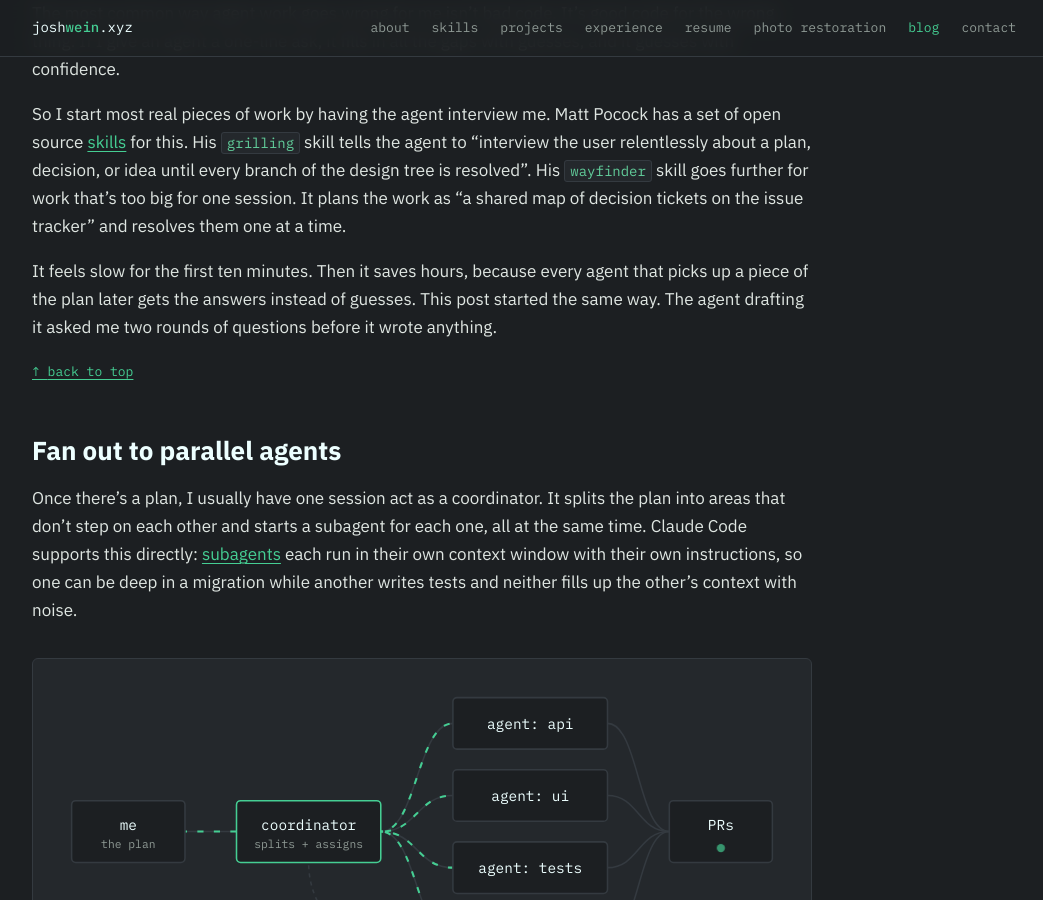
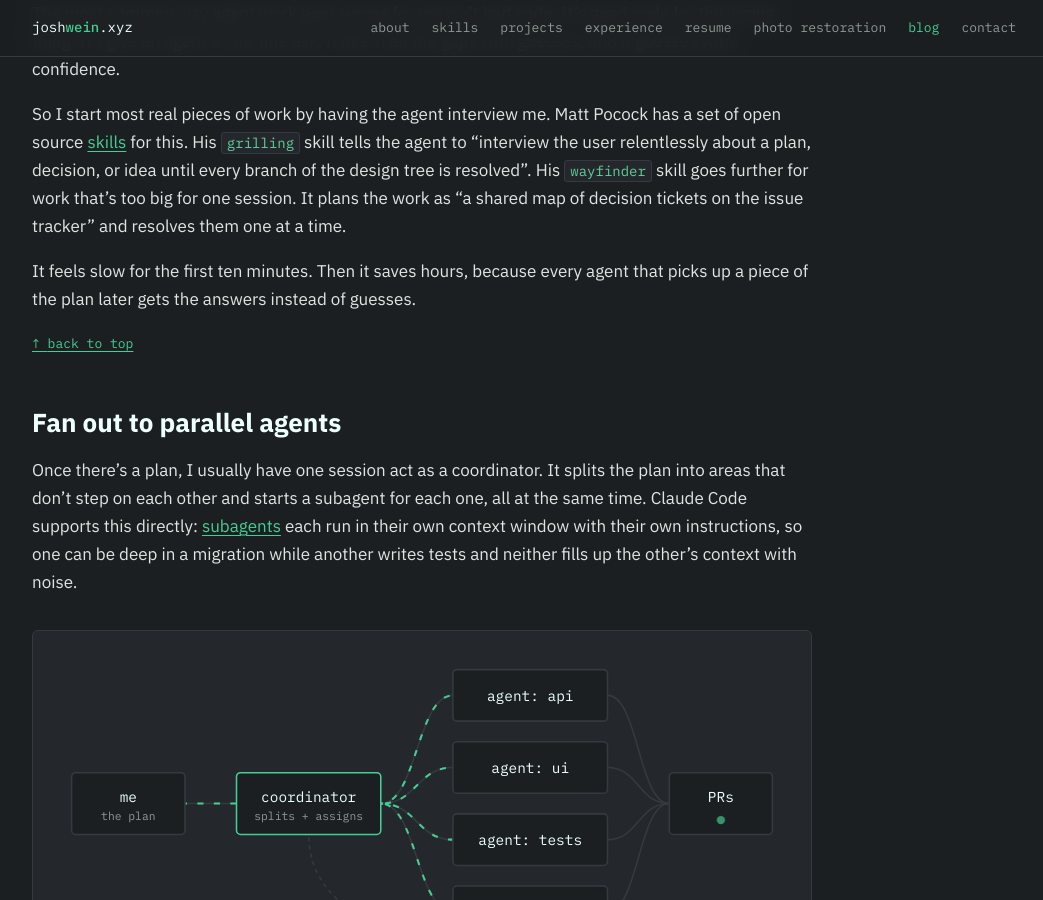
Before and after one commit to JoshWein/blog, a Jekyll site: the page built from _posts/2026-11-21-multi-agent-workflows.md, in a window 1280 px wide and 900 px high, scrolled down 1553 px. Shown: the whole window, without its empty margins (116-1159 px from the left). Built offline with Jekyll 4.4.1, drawn with Linux system fonts in a browser that asks for light colours; comment, search, counter and statistics services are not loaded.

Commit message:
Trim the grilling section
Co-Authored-By: Claude Opus 5.5 <noreply@anthropic.com>
Claude-Session: https://claude.ai/code/session_01HtAirmGQyAcmjJao62wzYe

```diff
--- a/_posts/2026-11-21-multi-agent-workflows.md
+++ b/_posts/2026-11-21-multi-agent-workflows.md
@@ -36,7 +36,7 @@ The most common way agent work goes wrong for me isn't bad code. It's good code
 
 So I start most real pieces of work by having the agent interview me. Matt Pocock has a set of open source [skills](https://github.com/mattpocock/skills) for this. His `grilling` skill tells the agent to "interview the user relentlessly about a plan, decision, or idea until every branch of the design tree is resolved". His `wayfinder` skill goes further for work that's too big for one session. It plans the work as "a shared map of decision tickets on the issue tracker" and resolves them one at a time.
 
-It feels slow for the first ten minutes. Then it saves hours, because every agent that picks up a piece of the plan later gets the answers instead of guesses. This post started the same way. The agent drafting it asked me two rounds of questions before it wrote anything.
+It feels slow for the first ten minutes. Then it saves hours, because every agent that picks up a piece of the plan later gets the answers instead of guesses.
 
 ##### [back to top](#top)
 
```
